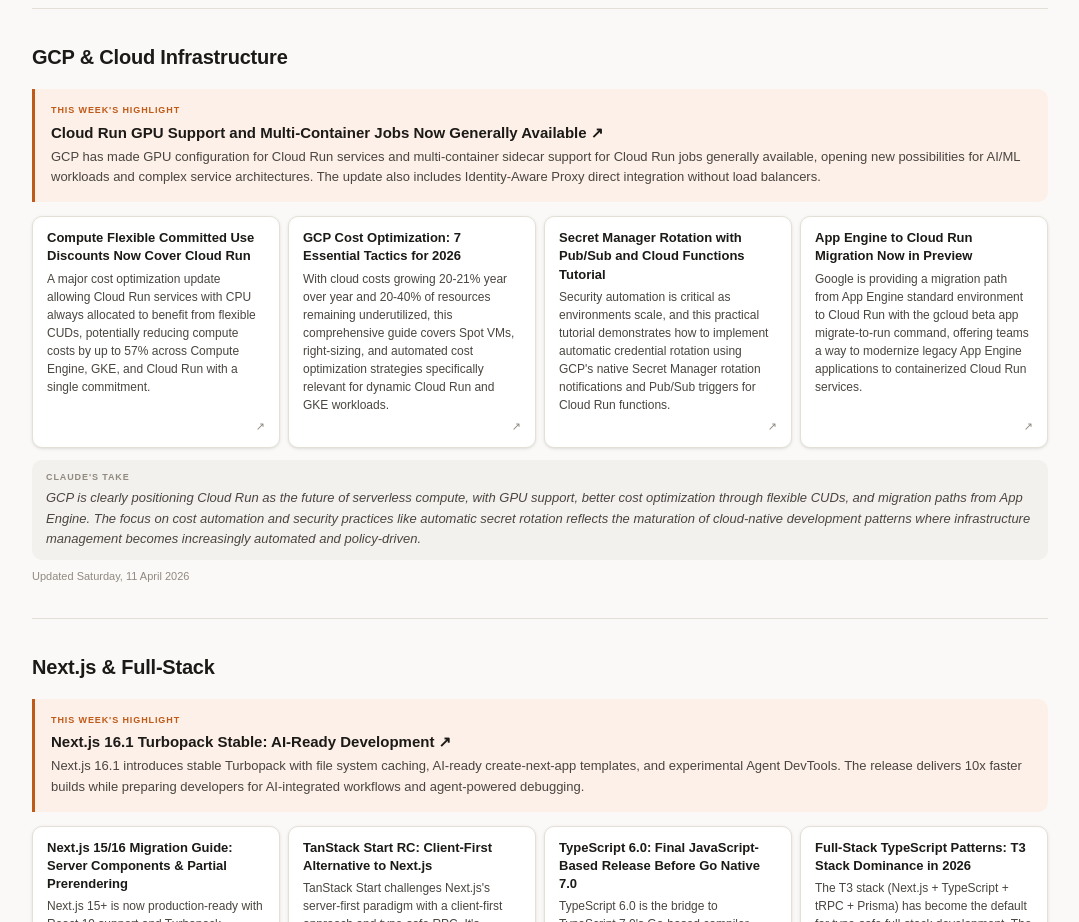
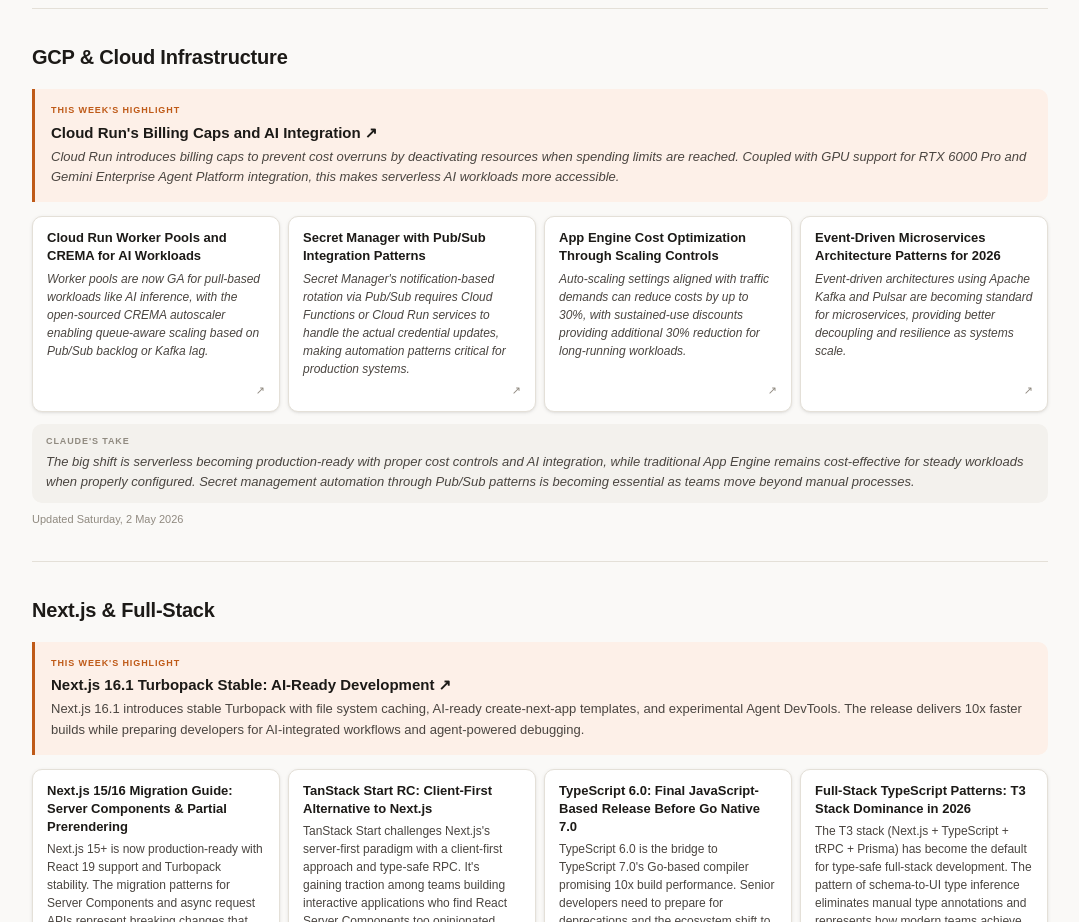
Before and after one commit to funfairlabs-incubator/learning-monkey-switch, a plain HTML site: page index.html in a window 1280 px wide. Shown: the part 980-1902 px from the top of the page, without its empty margins (100-1179 px from the left). Drawn offline with Linux system fonts and the light colour scheme.

Commit message:
deploy: c8f17b32e0c2f658965be10fa4f7a9bba08801e4

```diff
--- a/index.html
+++ b/index.html
@@ -87,39 +87,39 @@
     <h2 class="topic-title">GCP & Cloud Infrastructure</h2>
     <div class="highlight-card">
       <span class="highlight-label">This week's highlight</span>
-      <a href="https://docs.cloud.google.com/run/docs/release-notes" target="_blank" rel="noopener noreferrer" class="highlight-link">
-        Cloud Run GPU Support and Multi-Container Jobs Now Generally Available ↗
+      <a href="https://cloud.google.com/blog/products/serverless/whats-new-for-cloud-run-at-next26" target="_blank" rel="noopener noreferrer" class="highlight-link">
+        Cloud Run's Billing Caps and AI Integration ↗
       </a>
-      <p class="highlight-summary">GCP has made GPU configuration for Cloud Run services and multi-container sidecar support for Cloud Run jobs generally available, opening new possibilities for AI/ML workloads and complex service architectures. The update also includes Identity-Aware Proxy direct integration without load balancers.</p>
+      <p class="highlight-summary"><cite index="2-14,2-15,10-29,10-30">Cloud Run introduces billing caps to prevent cost overruns by deactivating resources when spending limits are reached. Coupled with GPU support for RTX 6000 Pro and Gemini Enterprise Agent Platform integration, this makes serverless AI workloads more accessible.</cite></p>
     </div>
     <div class="resources-grid">
 
-    <a href="https://docs.cloud.google.com/run/docs/release-notes" target="_blank" rel="noopener noreferrer" class="resource-card">
-      <span class="resource-title">Compute Flexible Committed Use Discounts Now Cover Cloud Run</span>
-      <span class="resource-why">A major cost optimization update allowing Cloud Run services with CPU always allocated to benefit from flexible CUDs, potentially reducing compute costs by up to 57% across Compute Engine, GKE, and Cloud Run with a single commitment.</span>
+    <a href="https://cloud.google.com/blog/topics/inside-google-cloud/whats-new-google-cloud" target="_blank" rel="noopener noreferrer" class="resource-card">
+      <span class="resource-title">Cloud Run Worker Pools and CREMA for AI Workloads</span>
+      <span class="resource-why"><cite index="3-27,3-28,3-29,3-30">Worker pools are now GA for pull-based workloads like AI inference, with the open-sourced CREMA autoscaler enabling queue-aware scaling based on Pub/Sub backlog or Kafka lag.</cite></span>
       <span class="resource-link-icon">↗</span>
     </a>
-    <a href="https://cast.ai/blog/gcp-cost-optimization/" target="_blank" rel="noopener noreferrer" class="resource-card">
-      <span class="resource-title">GCP Cost Optimization: 7 Essential Tactics for 2026</span>
-      <span class="resource-why">With cloud costs growing 20-21% year over year and 20-40% of resources remaining underutilized, this comprehensive guide covers Spot VMs, right-sizing, and automated cost optimization strategies specifically relevant for dynamic Cloud Run and GKE workloads.</span>
+    <a href="https://computingforgeeks.com/google-cloud-secret-manager-tutorial/" target="_blank" rel="noopener noreferrer" class="resource-card">
+      <span class="resource-title">Secret Manager with Pub/Sub Integration Patterns</span>
+      <span class="resource-why"><cite index="21-2,21-3,21-13,21-14">Secret Manager's notification-based rotation via Pub/Sub requires Cloud Functions or Cloud Run services to handle the actual credential updates, making automation patterns critical for production systems.</cite></span>
       <span class="resource-link-icon">↗</span>
     </a>
-    <a href="https://oneuptime.com/blog/post/2026-02-17-how-to-set-up-automatic-secret-rotation-using-pubsub-and-cloud-functions-in-gcp/view" target="_blank" rel="noopener noreferrer" class="resource-card">
-      <span class="resource-title">Secret Manager Rotation with Pub/Sub and Cloud Functions Tutorial</span>
-      <span class="resource-why">Security automation is critical as environments scale, and this practical tutorial demonstrates how to implement automatic credential rotation using GCP's native Secret Manager rotation notifications and Pub/Sub triggers for Cloud Run functions.</span>
+    <a href="https://moldstud.com/articles/p-maximize-efficiency-essential-google-app-engine-tips-for-cost-optimization" target="_blank" rel="noopener noreferrer" class="resource-card">
+      <span class="resource-title">App Engine Cost Optimization Through Scaling Controls</span>
+      <span class="resource-why"><cite index="14-5,14-6,14-7,14-8">Auto-scaling settings aligned with traffic demands can reduce costs by up to 30%, with sustained-use discounts providing additional 30% reduction for long-running workloads.</cite></span>
       <span class="resource-link-icon">↗</span>
     </a>
-    <a href="https://docs.cloud.google.com/appengine/docs/standard/nodejs/release-notes" target="_blank" rel="noopener noreferrer" class="resource-card">
-      <span class="resource-title">App Engine to Cloud Run Migration Now in Preview</span>
-      <span class="resource-why">Google is providing a migration path from App Engine standard environment to Cloud Run with the gcloud beta app migrate-to-run command, offering teams a way to modernize legacy App Engine applications to containerized Cloud Run services.</span>
+    <a href="https://www.elightwalk.com/blog/cloud-native-architecture" target="_blank" rel="noopener noreferrer" class="resource-card">
+      <span class="resource-title">Event-Driven Microservices Architecture Patterns for 2026</span>
+      <span class="resource-why"><cite index="33-15,33-16,33-19">Event-driven architectures using Apache Kafka and Pulsar are becoming standard for microservices, providing better decoupling and resilience as systems scale.</cite></span>
       <span class="resource-link-icon">↗</span>
     </a>
     </div>
     <div class="claude-take">
       <span class="take-label">Claude's take</span>
-      <p>GCP is clearly positioning Cloud Run as the future of serverless compute, with GPU support, better cost optimization through flexible CUDs, and migration paths from App Engine. The focus on cost automation and security practices like automatic secret rotation reflects the maturation of cloud-native development patterns where infrastructure management becomes increasingly automated and policy-driven.</p>
+      <p>The big shift is serverless becoming production-ready with proper cost controls and AI integration, while traditional App Engine remains cost-effective for steady workloads when properly configured. Secret management automation through Pub/Sub patterns is becoming essential as teams move beyond manual processes.</p>
     </div>
-    <div class="section-meta">Updated Saturday, 11 April 2026</div>
+    <div class="section-meta">Updated Saturday, 2 May 2026</div>
   </section>
 
   <section class="topic-section">
```
